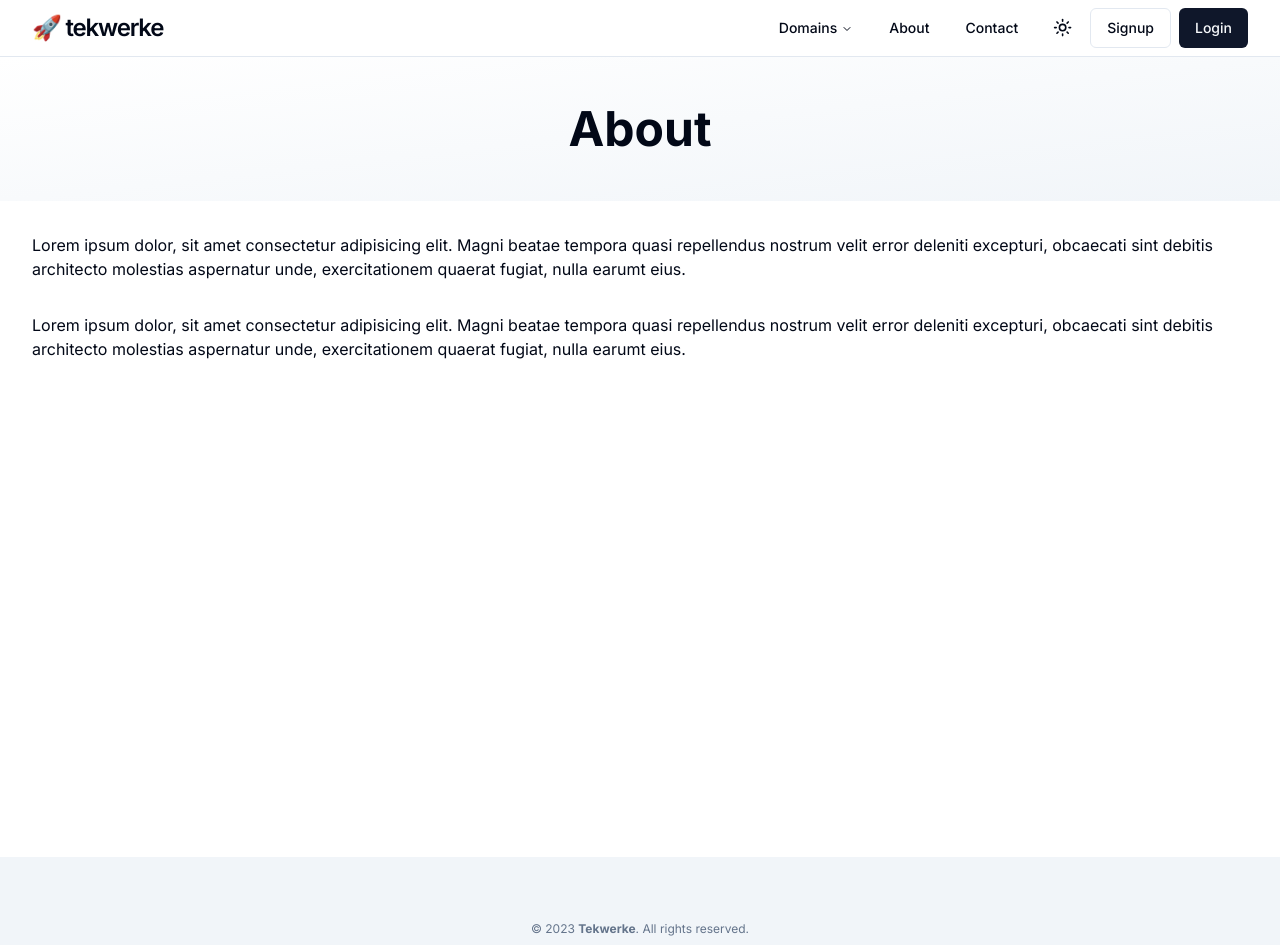
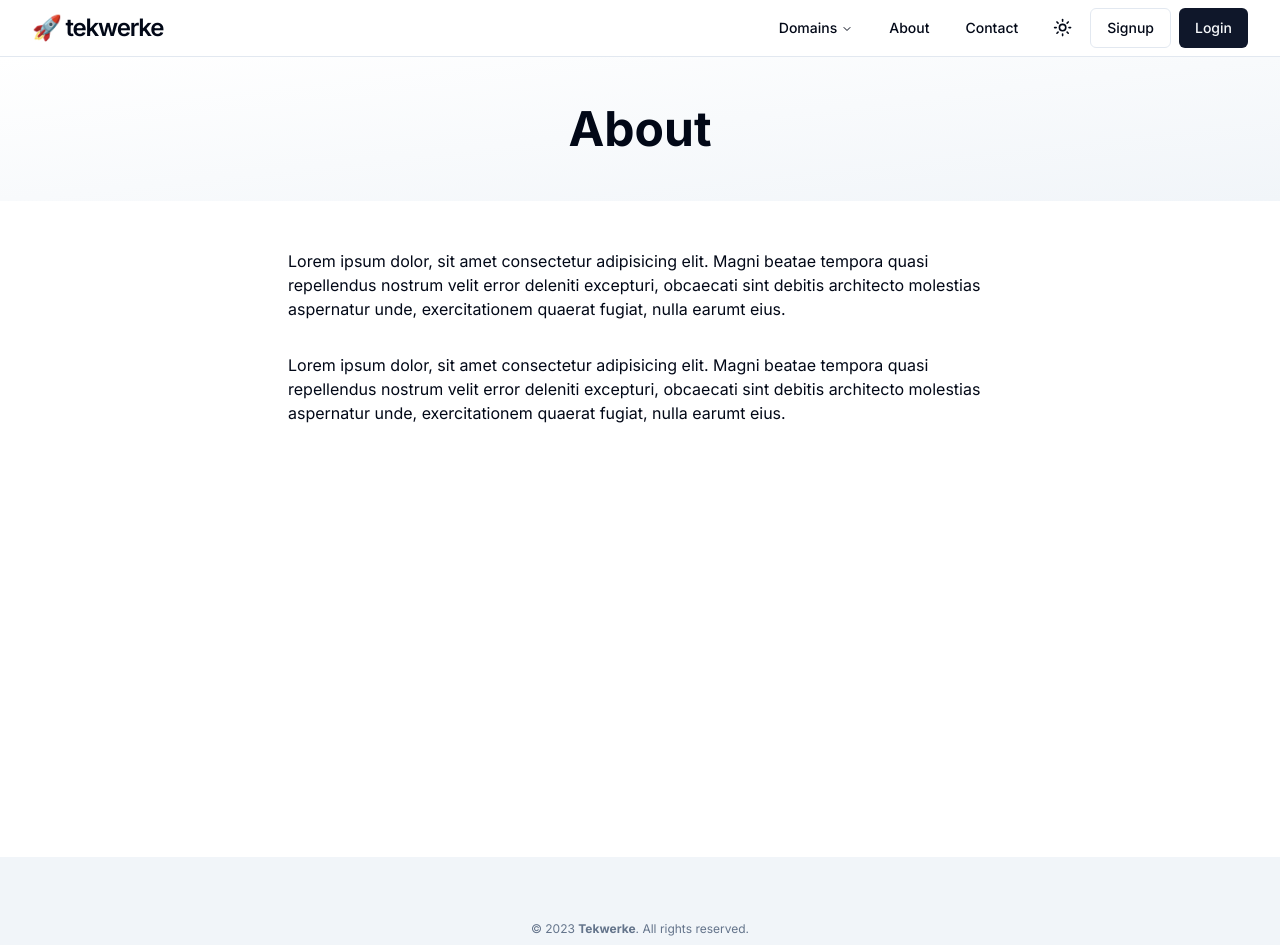
Before and after one commit to subhranshudas/twkfe, a Next.js app: page /about in a window 1280 px wide. Built offline with nearby package versions, Linux system fonts and the light colour scheme.

Commit message:
fixed padding top for about

```diff
--- a/app/about/page.tsx
+++ b/app/about/page.tsx
@@ -16,7 +16,7 @@ export default function AboutPage() {
                 </div>
             </section>
 
-            <section className="container py-8 flex flex-col gap-y-8">
+            <section className="container flex flex-col gap-y-8 w-full lg:w-3/5 pt-12 pb-16 md:pb-32">
                 <p>Lorem ipsum dolor, sit amet consectetur adipisicing elit. Magni beatae tempora quasi repellendus nostrum velit error deleniti excepturi, obcaecati sint debitis architecto molestias aspernatur unde, exercitationem quaerat fugiat, nulla earumt eius.</p>
 
                 <p>Lorem ipsum dolor, sit amet consectetur adipisicing elit. Magni beatae tempora quasi repellendus nostrum velit error deleniti excepturi, obcaecati sint debitis architecto molestias aspernatur unde, exercitationem quaerat fugiat, nulla earumt eius.</p>
```
